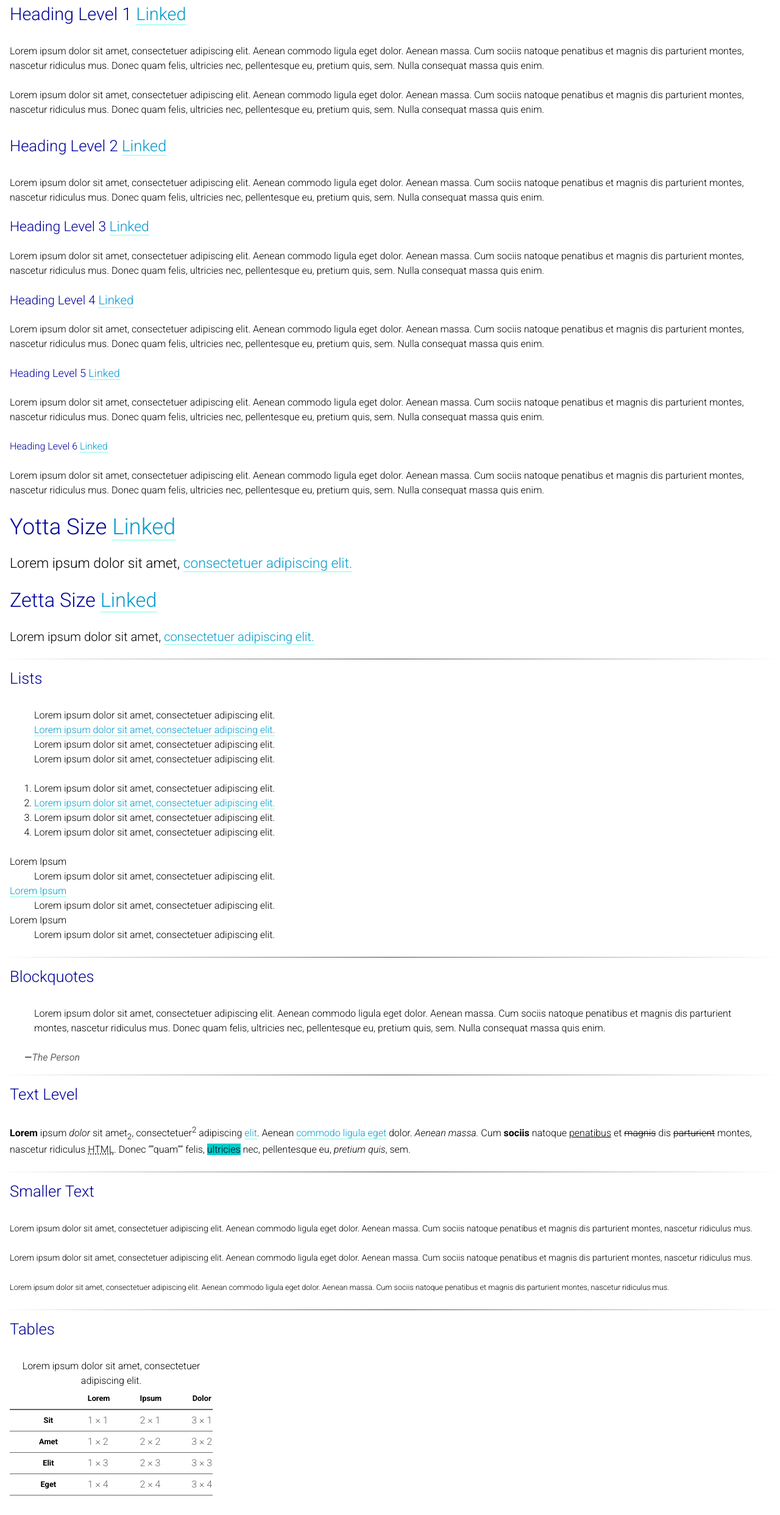
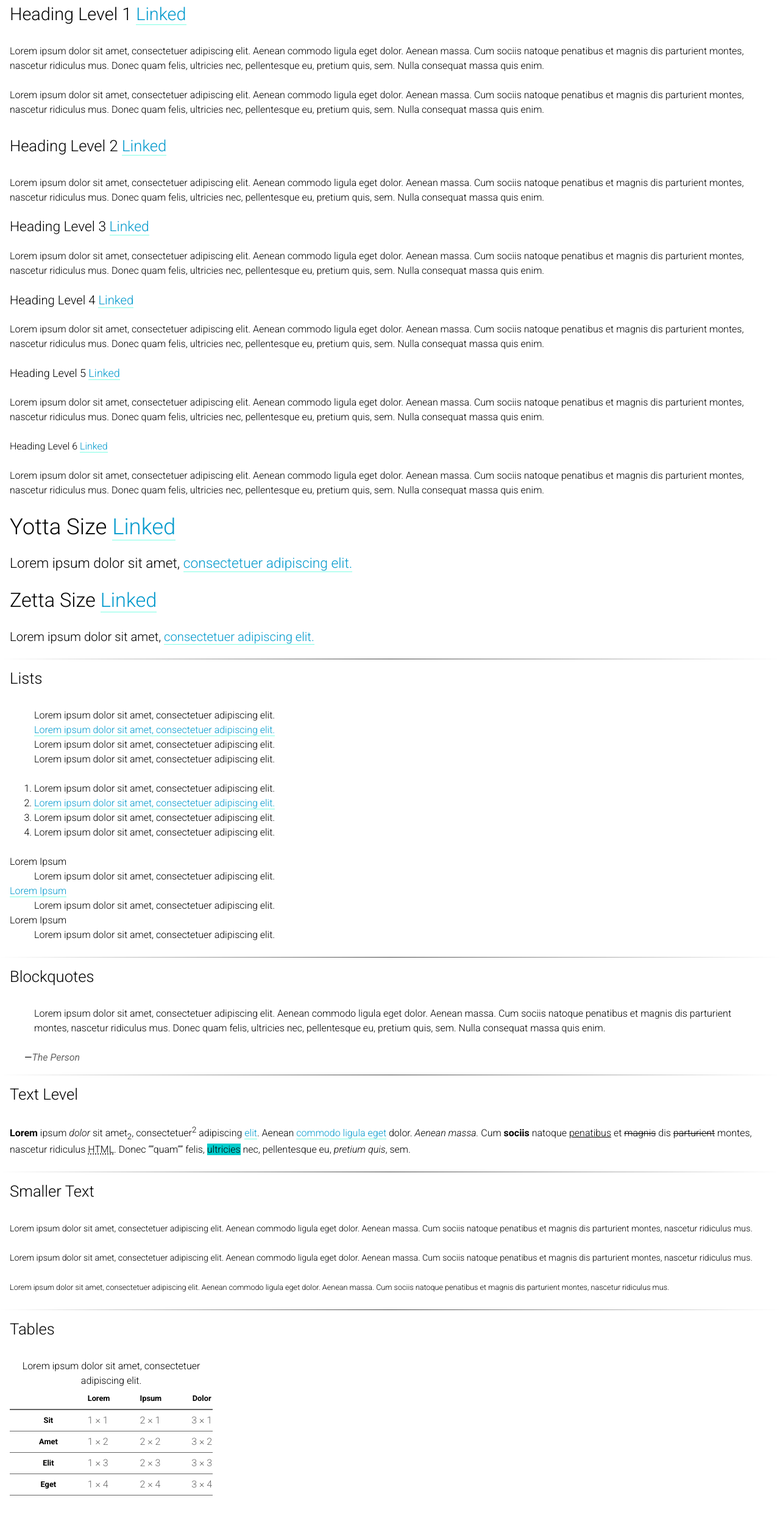
Before and after one commit to Hasan-Yavuz/ecommerce-website, a Jekyll site: the page styleguide/typography.html, which Jekyll copies as it is, in a window 1280 px wide. Shown: the whole page at 61% size. Built offline with Jekyll 4.4.1, drawn with Linux system fonts in a browser that asks for light colours; Markdown is read by kramdown in place of the engine named in the settings.

Commit message:
Changed logo size

```diff
--- a/css/header.css
+++ b/css/header.css
@@ -12,11 +12,10 @@
 
 header {
 	width: 100%;
-	background-color: #F0F0F0;
 }
 
 .logo {
-	width: 30%;
+	width: 50%;
 }
 
 nav ul li {
--- a/css/typography.css
+++ b/css/typography.css
@@ -81,7 +81,7 @@
 
 h1, h2, h3, h4, h5, h6,
 .brand {
-	color: #009;
+	color: #000;
 	font-family: Roboto, sans-serif;
 }
 
@@ -166,7 +166,7 @@
 }
 
 ::selection {
-	background-color: #009;
+	background-color: #666;
 	color: #fff;
 }
 
@@ -185,7 +185,7 @@
 
 a:hover,
 a:active{
-	color: #0CC;
+	color: #d80000;
 	border-bottom-color: #09C;
     outline: none;
 }
```
